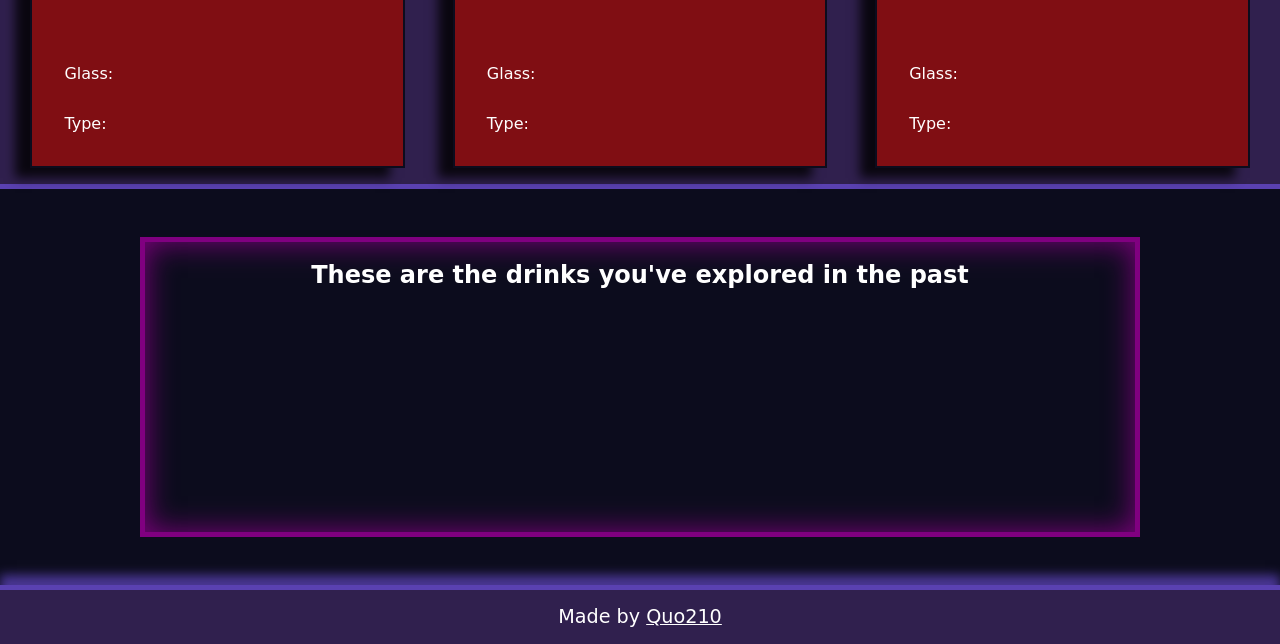
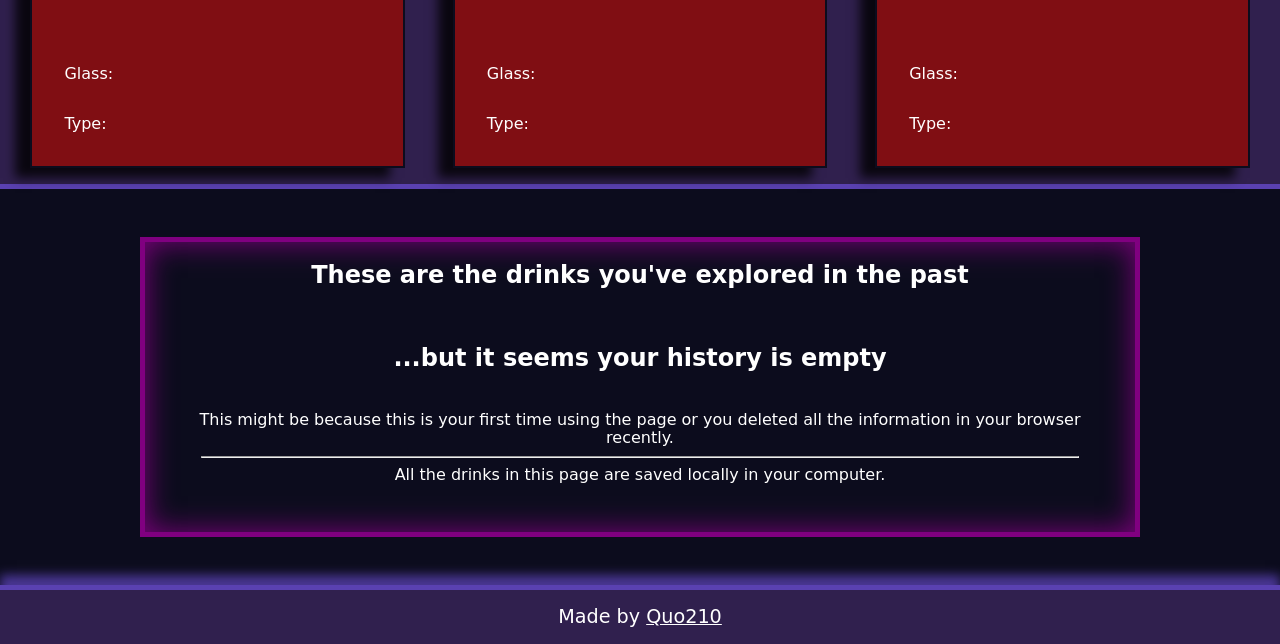
Before and after one commit to Quo210/drinks-roulette, a plain HTML site: page index.html in a window 1280 px wide. Shown: the part 430-1074 px from the top of the page. Drawn offline with Linux system fonts and the light colour scheme; no server answers; a web font is replaced by a local one.

Commit message:
css and conditional handling of empty history are ready

```diff
--- a/public/redirection.js
+++ b/public/redirection.js
@@ -40,6 +40,10 @@ renderHistory()
 
 function renderHistory(){
     const pastDrinks = JSON.parse( localStorage.getItem('memory') );
+    if(pastDrinks == null){
+        emptyHistoryHandler()
+        return
+    }
     const target = document.querySelector('div.history');
     for (let i = 0; i < pastDrinks.length; i++){
         const a = document.createElement('a');
@@ -55,3 +59,9 @@ function renderHistory(){
         target.appendChild(a)
     }
 }
+
+function emptyHistoryHandler(){
+    const target = document.querySelector('div.history');
+    target.classList.add('showNormal')
+    target.innerHTML = '<h2> ...but it seems your history is empty </h2><br>This might be because this is your first time using the page or you deleted all the information in your browser recently.<hr class="moses">All the drinks in this page are saved locally in your computer.'
+}
--- a/public/style.css
+++ b/public/style.css
@@ -129,3 +129,13 @@ a.pastDrink{
 a.pastDrink:hover{
     background-color: purple;
 }
+
+.showNormal{
+    grid-template-columns: 1fr !important;
+    padding: 1rem 3rem;
+    text-align: center;
+}
+
+.moses{
+    margin: 0.5rem
+}
```
Also changed, not shown: readme.MD.
